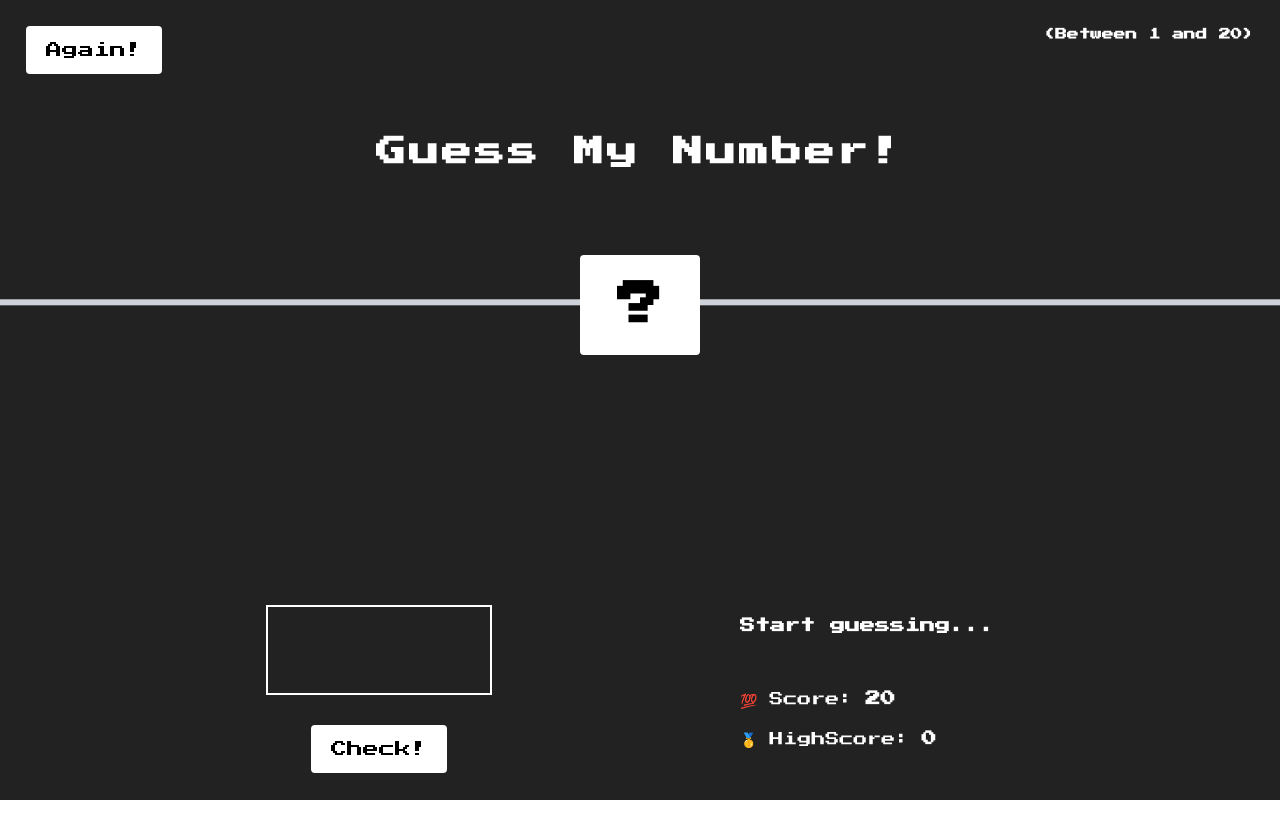
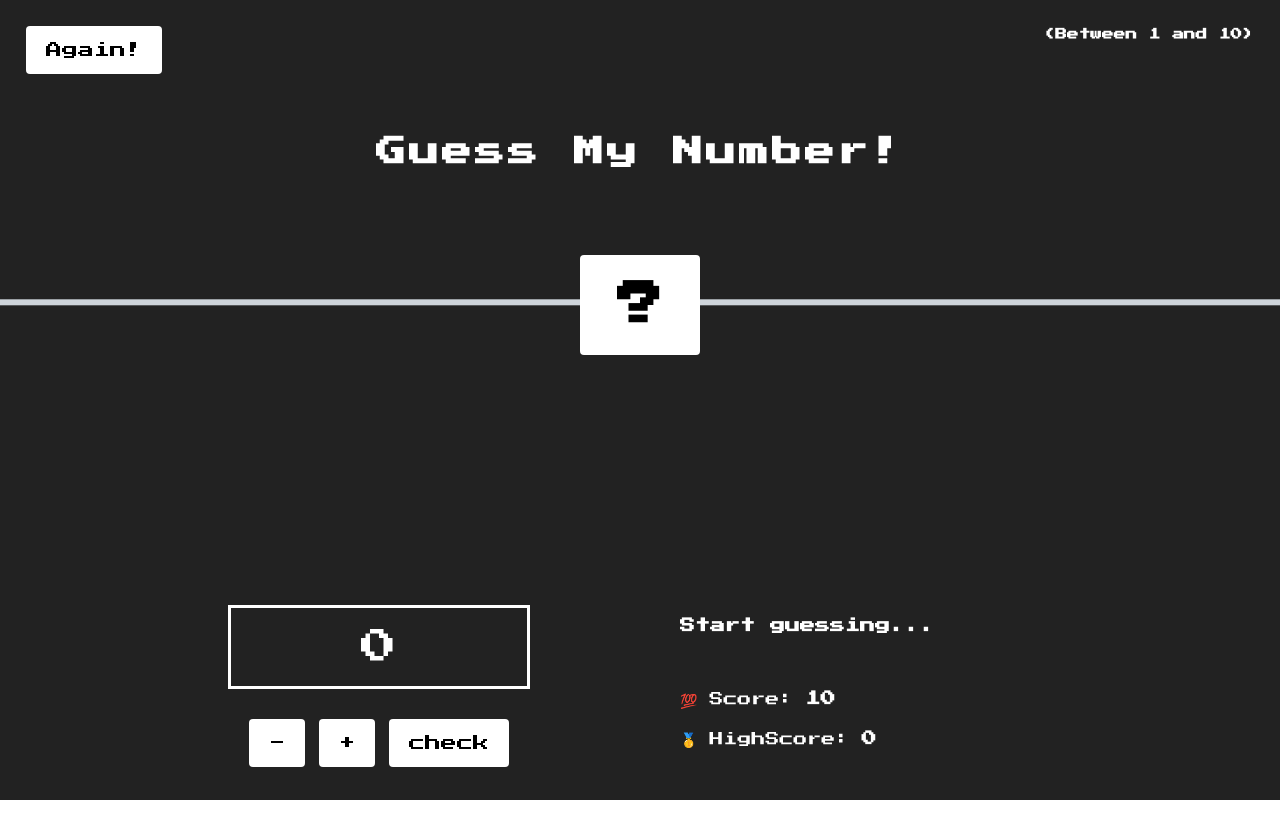
Before and after one commit to dong-geon-Lee/guess-number-app, a React (Create React App) app: page / in a window 1280 px wide. Shown: the top 838 px of the page. Built offline with nearby package versions, Linux system fonts and the light colour scheme.

Commit message:
게임 프로토타입 구현 완료

```diff
--- /dev/null
+++ b/src/helpers/fuctions.js
@@ -0,0 +1 @@
+export const magicNumber = () => Math.floor(Math.random() * 10 + 1);
--- a/src/pages/GamePage/GamePage.jsx
+++ b/src/pages/GamePage/GamePage.jsx
@@ -1,42 +1,118 @@
-import React from "react";
+import React, { useState } from "react";
+import { magicNumber } from "../../helpers/fuctions";
 // prettier-ignore
-import {Container,Top,Button,Text,Box,Center,Title,SubText,Line,
-Bottom,Left,Input,Right,H2,Content,Div,Icon,Label} from "./Styles";
+import {Container,Top,Button,Text,Box,Center,Title,SubText,Line,Border,
+Bottom,Left,Right,H2,Content,Div,Icon,Label,UpBtn,DownBtn,BtnBox, CheckBtn} from "./Styles";
 
 const GamePage = () => {
+  const [number, setNumber] = useState(0);
+  const [randomNum, setRandomNum] = useState(magicNumber());
+  const [numCheck, setNumCheck] = useState(false);
+  const [score, setScore] = useState(10);
+  const [highScore, setHighScore] = useState(0);
+  const [text, setText] = useState("Start guessing...");
+
+  const handlePlusNumber = (num) => {
+    if (num >= 10) return;
+    setNumber(num + 1);
+  };
+
+  const handleMinusNumber = (num) => {
+    if (num <= 0) return;
+    setNumber(num - 1);
+  };
+
+  const handleGameReset = () => {
+    setNumber(0);
+    setRandomNum(magicNumber());
+    setNumCheck(false);
+    setScore(10);
+    setHighScore(0);
+    setText("Start guessing...");
+  };
+
+  const handleCheckNumber = (num) => {
+    if (num === randomNum) {
+      setNumCheck(true);
+      setHighScore(score);
+      setText("🎉 Correct Number");
+    } else {
+      if (num > randomNum) {
+        setText("📈 Too high!");
+      }
+
+      if (num < randomNum) {
+        setText("📉 Too low!");
+      }
+
+      setNumCheck(false);
+      setScore(score - 1);
+    }
+
+    console.log(num, randomNum);
+  };
+
+  const playing = score > 0;
+
   return (
-    <Container>
+    <Container check={numCheck}>
       <Top>
-        <Button>Again!</Button>
-        <Text>(Between 1 and 20)</Text>
+        <Button onClick={() => handleGameReset()}>Again!</Button>
+        <Text>(Between 1 and 10)</Text>
       </Top>
 
       <Center>
         <Title>Guess My Number!</Title>
-        <Box>
-          <SubText>?</SubText>
+        <Box check={numCheck}>
+          <SubText>{numCheck ? randomNum : "?"}</SubText>
         </Box>
         <Line />
       </Center>
 
       <Bottom>
         <Left>
-          <Input type="number" min="0"></Input>
-          <Button>Check!</Button>
+          <Border>{number}</Border>
+          <BtnBox>
+            <DownBtn
+              onClick={() => handleMinusNumber(number)}
+              check={numCheck}
+              play={playing}
+              disabled={numCheck || !playing ? true : false}
+            >
+              -
+            </DownBtn>
+            <UpBtn
+              onClick={() => handlePlusNumber(number)}
+              check={numCheck}
+              play={playing}
+              disabled={numCheck || !playing ? true : false}
+            >
+              +
+            </UpBtn>
+            <CheckBtn
+              onClick={() => handleCheckNumber(number)}
+              check={numCheck}
+              play={playing}
+              disabled={numCheck || !playing ? true : false}
+            >
+              check
+            </CheckBtn>
+          </BtnBox>
         </Left>
 
         <Right>
-          <H2>Start guessing...</H2>
+          <H2>{text}</H2>
+          {/* <H2>Pick a number 1 ~ 10.</H2> */}
           <Content>
             <Div>
               <Icon>💯</Icon>
               <Label>Score:</Label>
-              <H2>20</H2>
+              <H2>{score}</H2>
             </Div>
             <Div>
               <Icon>🥇</Icon>
               <Label>HighScore:</Label>
-              <H2>0</H2>
+              <H2>{highScore}</H2>
             </Div>
           </Content>
         </Right>
--- a/src/pages/GamePage/Styles.js
+++ b/src/pages/GamePage/Styles.js
@@ -1,7 +1,7 @@
 import styled from "styled-components";
 
 export const Container = styled.div`
-  background-color: #222;
+  background-color: ${(props) => (props.check ? "#60b347" : "#222")};
   width: 100vw;
   height: 100vh;
 `;
@@ -10,6 +10,11 @@ export const Top = styled.div`
   display: flex;
   justify-content: space-between;
   padding: 2.6rem;
+`;
+
+export const BtnBox = styled.div`
+  display: flex;
+  gap: 1.4rem;
 `;
 
 export const Button = styled.button`
@@ -24,6 +29,21 @@ export const Button = styled.button`
   &:hover {
     background-color: #f1f3f5;
   }
+`;
+
+export const UpBtn = styled(Button)`
+  cursor: ${(props) =>
+    props.check || !props.play ? "not-allowed" : "pointer"};
+`;
+
+export const DownBtn = styled(Button)`
+  cursor: ${(props) =>
+    props.check || !props.play ? "not-allowed" : "pointer"};
+`;
+
+export const CheckBtn = styled(Button)`
+  cursor: ${(props) =>
+    props.check || !props.play ? "not-allowed" : "pointer"};
 `;
 
 export const Text = styled.h3`
@@ -47,6 +67,7 @@ export const Title = styled.h1`
 
 export const Box = styled.div`
   width: 12rem;
+  width: ${(props) => (props.check ? "24rem" : "12rem")};
   height: 10rem;
   background-color: #fff;
   z-index: 3;
@@ -93,23 +114,18 @@ export const Left = styled.div`
   padding-right: 1rem;
 `;
 
-export const Input = styled.input`
-  background-color: #222;
-  border: 2px solid #fff;
-  height: 9rem;
+export const Input = styled.input``;
+
+export const Border = styled.div`
+  background-color: inherit;
+  border: 3px solid #fff;
   font-size: 3.6rem;
-  width: 45%;
+  width: 60%;
   text-align: center;
   color: #fff;
   font-family: inherit;
   margin: 3rem 0;
-
-  &[type="number"]::-webkit-inner-spin-button,
-  &[type="number"]::-webkit-outer-spin-button {
-    /* -webkit-appearance: none; */
-    margin-right: 1rem;
-    margin-left: -3rem;
-  }
+  padding: 1.2rem 0;
 `;
 
 export const Right = styled.div`
@@ -117,7 +133,7 @@ export const Right = styled.div`
   flex-direction: column;
   justify-content: center;
   align-items: left;
-  padding: 10rem 4rem 10rem 10rem;
+  padding: 10rem 4rem 10rem 4rem;
 `;
 
 export const H2 = styled.h2`
@@ -133,7 +149,6 @@ export const Div = styled.div`
   display: flex;
   align-items: center;
   gap: 1.2rem;
-
   margin: 1.6rem 0;
 
   &:first-child {
```
